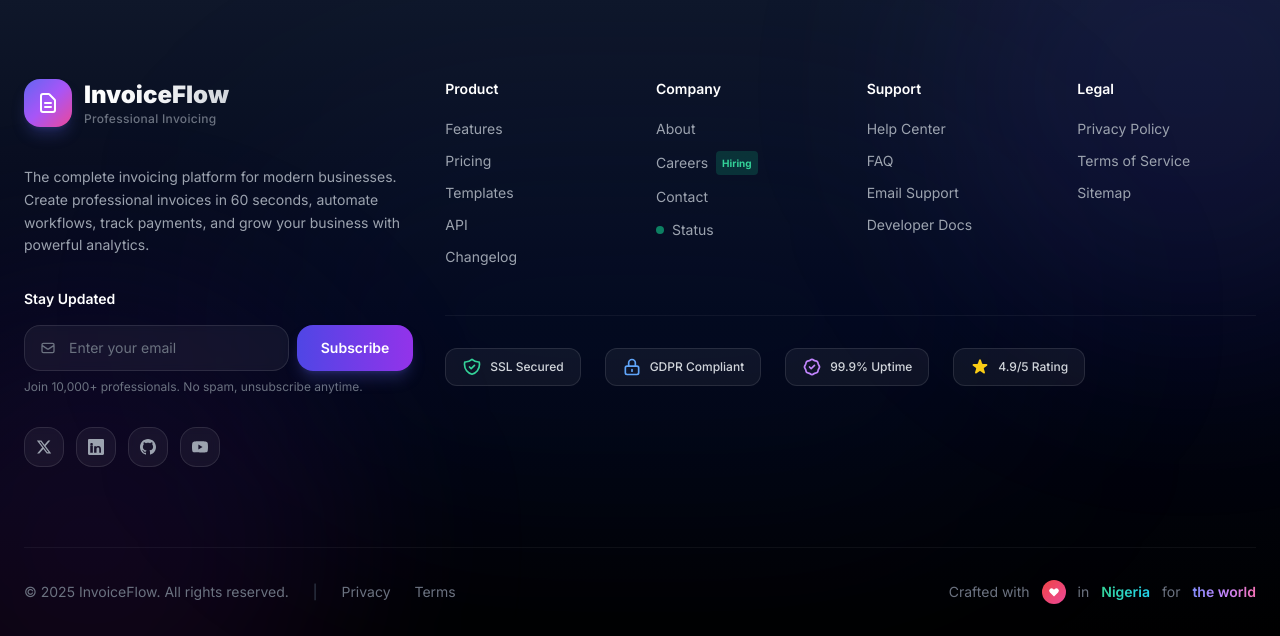
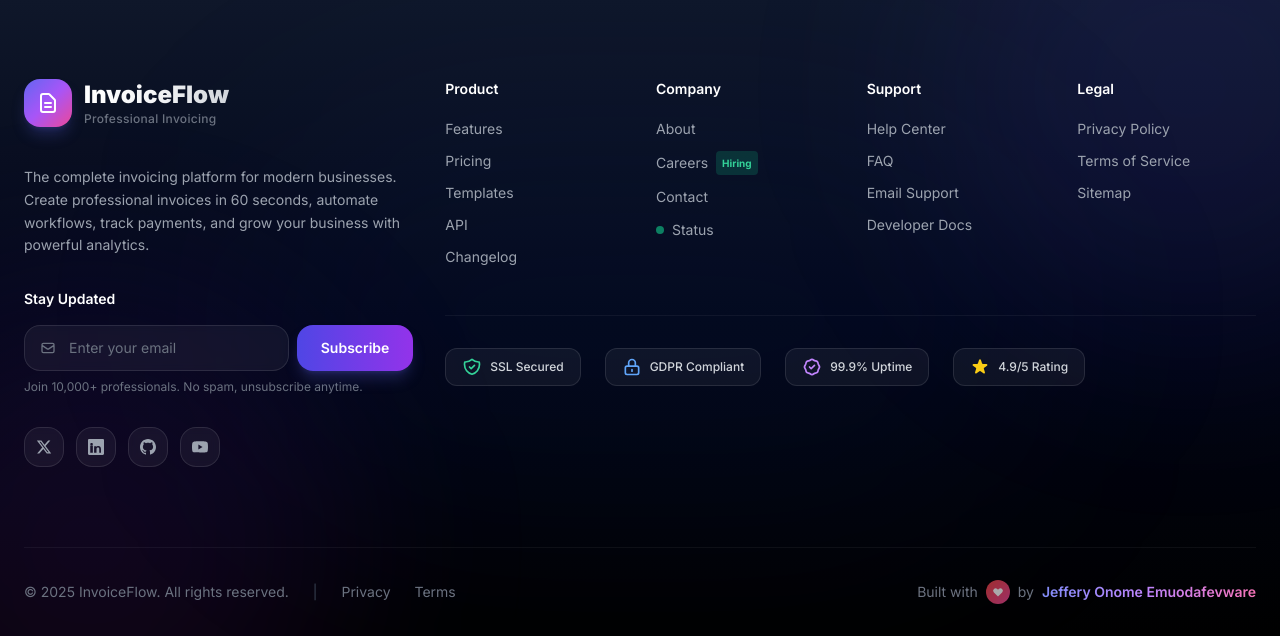
Before and after one commit to goldenjeffempire/smart-invoice-main, a Django app: page /admin-content/ in a window 1280 px wide. Shown: the part 1497-2133 px from the top of the page. Run offline with Django 5.2, Linux system fonts and the light colour scheme; the visitor is signed in with stand-in values (Sample User, id 1); style sheets or scripts are compiled from the project's sources; parts of the project's set-up code (start-up, migrations or seed data) failed here and were passed over.

Commit message:
Add creator credit and link to portfolio in website footer
Updates the footer in `templates/includes/footer.html` to include a "Built with love by Jeffery Onome Emuodafevware" credit, linking to `https://onome-portfolio-ten.vercel.app`.

Replit-Commit-Author: Agent
Replit-Commit-Session-Id: 3d944360-85ae-43ab-af65-db59be2f0395
Replit-Commit-Checkpoint-Type: full_checkpoint
Replit-Commit-Event-Id: c7a0c9ee-066a-4f10-befc-21f4419cf0b1
Replit-Commit-Screenshot-Url: https://storage.googleapis.com/screenshot-production-us-central1/0f6c0128-3b65-422f-90f0-f7fa3277216e/3d944360-85ae-43ab-af65-db59be2f0395/AzQLlUg

```diff
--- a/templates/includes/footer.html
+++ b/templates/includes/footer.html
@@ -160,17 +160,18 @@
                     <a href="{% url 'terms' %}" class="hover:text-gray-300 transition-colors">Terms</a>
                 </div>
 
-                <div class="flex items-center gap-3">
-                    <span class="text-sm text-gray-500">Crafted with</span>
-                    <span class="inline-flex items-center justify-center w-6 h-6 bg-gradient-to-br from-red-500 to-pink-500 rounded-lg">
+                <div class="flex items-center gap-2">
+                    <span class="text-sm text-gray-500">Built with</span>
+                    <span class="inline-flex items-center justify-center w-6 h-6 bg-gradient-to-br from-red-500 to-pink-500 rounded-lg animate-pulse">
                         <svg class="w-3 h-3 text-white" fill="currentColor" viewBox="0 0 20 20">
                             <path fill-rule="evenodd" d="M3.172 5.172a4 4 0 015.656 0L10 6.343l1.172-1.171a4 4 0 115.656 5.656L10 17.657l-6.828-6.829a4 4 0 010-5.656z" clip-rule="evenodd"/>
                         </svg>
                     </span>
-                    <span class="text-sm text-gray-500">in</span>
-                    <span class="text-sm font-semibold bg-gradient-to-r from-emerald-400 to-cyan-400 bg-clip-text text-transparent">Nigeria</span>
-                    <span class="text-sm text-gray-500">for</span>
-                    <span class="text-sm font-semibold bg-gradient-to-r from-indigo-400 via-purple-400 to-pink-400 bg-clip-text text-transparent">the world</span>
+                    <span class="text-sm text-gray-500">by</span>
+                    <a href="https://onome-portfolio-ten.vercel.app" target="_blank" rel="noopener noreferrer"
+                       class="text-sm font-semibold bg-gradient-to-r from-indigo-400 via-purple-400 to-pink-400 bg-clip-text text-transparent hover:from-indigo-300 hover:via-purple-300 hover:to-pink-300 transition-all duration-300 hover:scale-105 inline-block">
+                        Jeffery Onome Emuodafevware
+                    </a>
                 </div>
             </div>
         </div>
```
